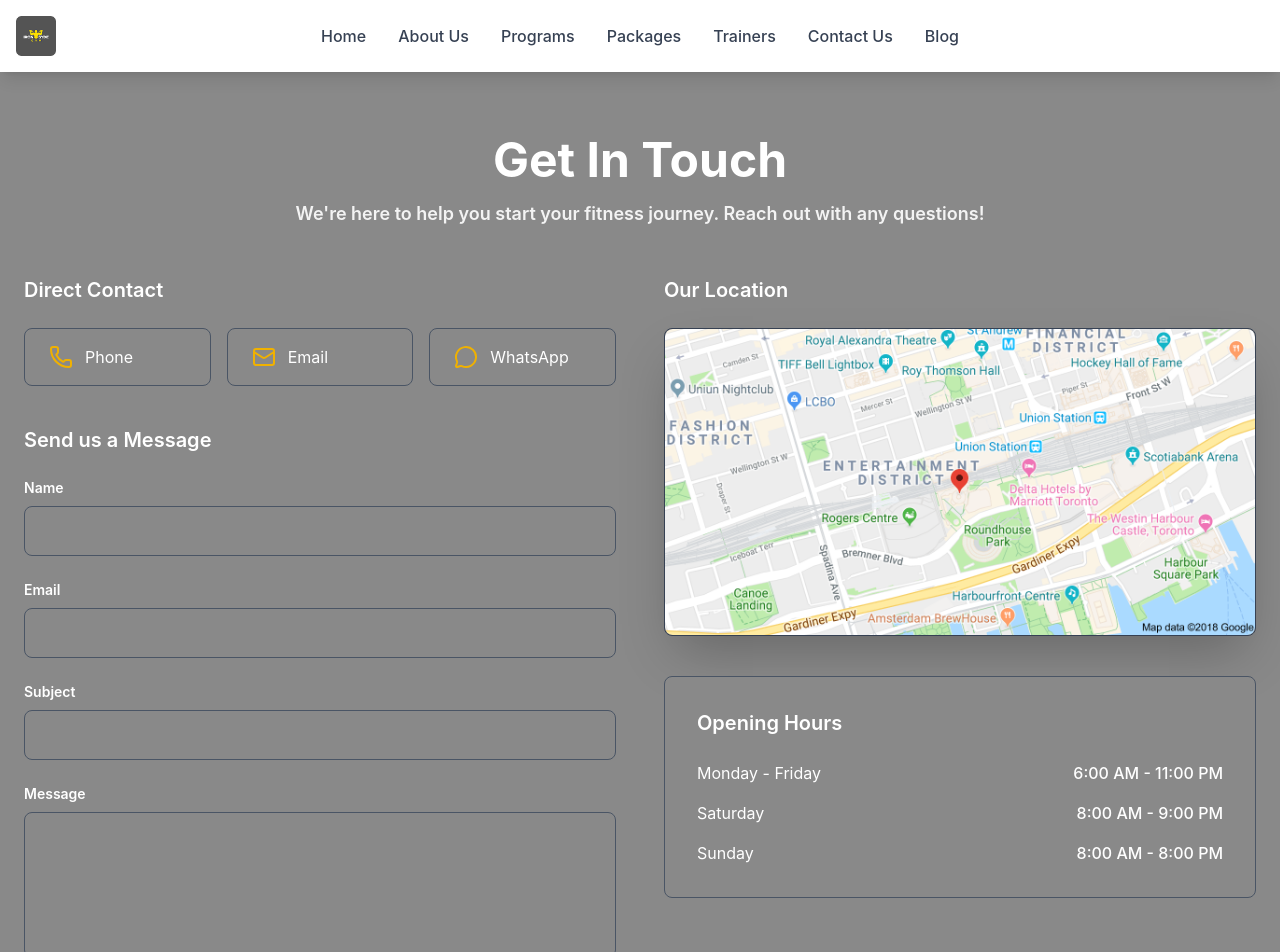
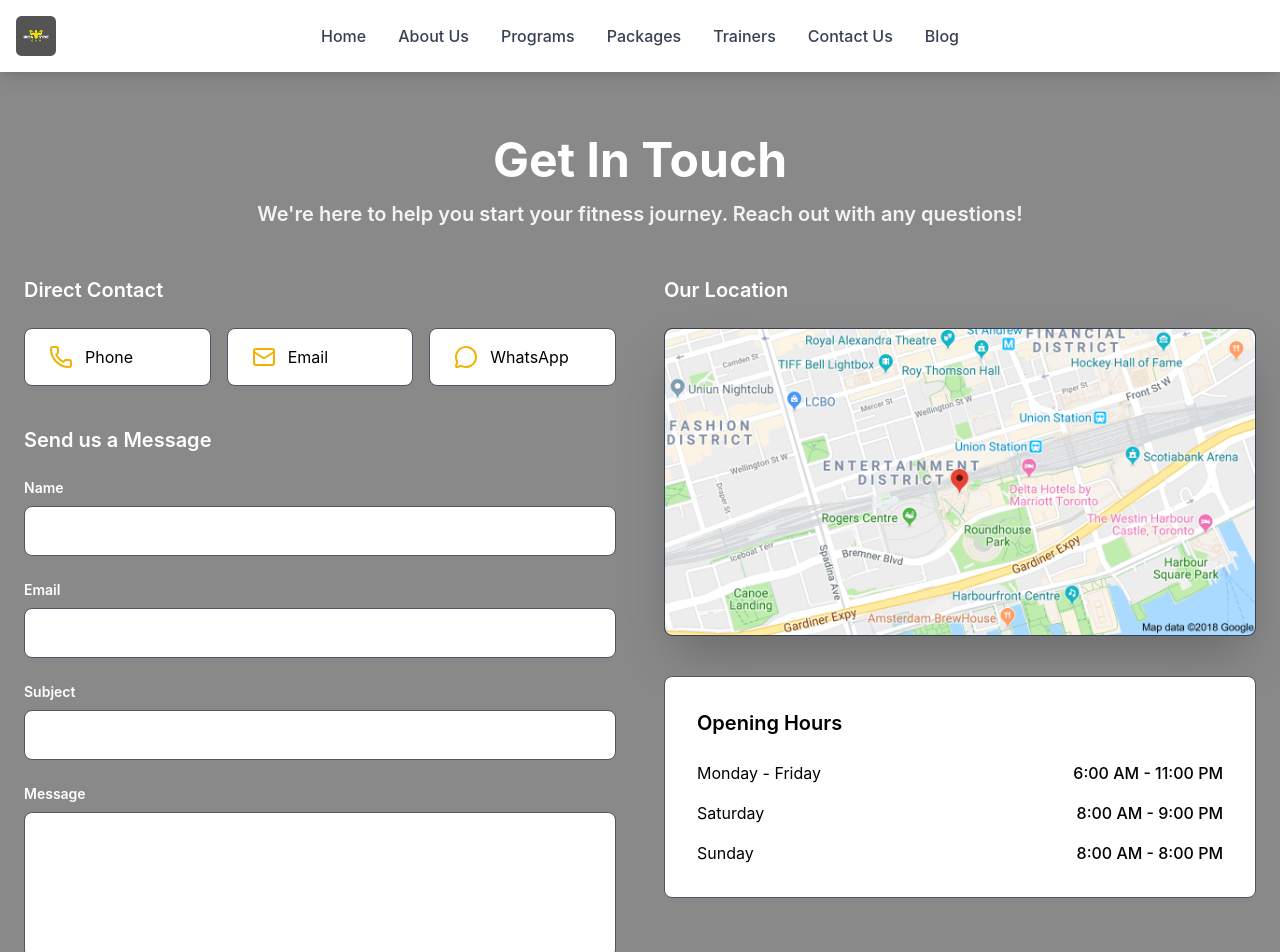
Before and after one commit to supunyasanthaofficial/Gym, a React (Vite) app: page /contact-us in a window 1280 px wide. Shown: the top 952 px of the page. Built offline with nearby package versions, Linux system fonts and the light colour scheme.

Commit message:
change bg color for input fields and open hours

```diff
--- a/src/pages/Contact.jsx
+++ b/src/pages/Contact.jsx
@@ -12,7 +12,7 @@ export default function Contact() {
             <h1 className="text-4xl md:text-5xl font-bold mb-4">
               Get In Touch
             </h1>
-            <p className="text-lg opacity-90 font-semibold">
+            <p className="text-xl opacity-90 font-semibold">
               We're here to help you start your fitness journey. Reach out with
               any questions!
             </p>
@@ -25,14 +25,14 @@ export default function Contact() {
                 <div className="flex flex-wrap gap-4">
                   <a
                     href="tel:+1234567890"
-                    className="flex items-center gap-3 bg-[#898989] hover:bg-[#7a7a7a] transition-all rounded-lg px-6 py-4 flex-1 min-w-[140px] border border-gray-600"
+                    className="flex items-center gap-3 bg-white text-black hover:bg-[#7a7a7a] transition-all rounded-lg px-6 py-4 flex-1 min-w-[140px] border border-gray-600"
                   >
                     <Phone className="w-6 h-6 text-yellow-500" />
                     <span>Phone</span>
                   </a>
                   <a
                     href="mailto:info@gym.com"
-                    className="flex items-center gap-3 bg-[#898989] hover:bg-[#7a7a7a] transition-all rounded-lg px-6 py-4 flex-1 min-w-[140px] border border-gray-600"
+                    className="flex items-center gap-3 bg-white text-black hover:bg-[#7a7a7a] transition-all rounded-lg px-6 py-4 flex-1 min-w-[140px] border border-gray-600"
                   >
                     <Mail className="w-6 h-6 text-yellow-500" />
                     <span>Email</span>
@@ -41,7 +41,7 @@ export default function Contact() {
                     href="https://wa.me/00000002222"
                     target="_blank"
                     rel="noopener noreferrer"
-                    className="flex items-center gap-3 bg-[#898989] hover:bg-[#7a7a7a] transition-all rounded-lg px-6 py-4 flex-1 min-w-[140px] border border-gray-600"
+                    className="flex items-center gap-3 bg-white text-black hover:bg-[#7a7a7a] transition-all rounded-lg px-6 py-4 flex-1 min-w-[140px] border border-gray-600"
                   >
                     <MessageCircle className="w-6 h-6 text-yellow-500" />
                     <span>WhatsApp</span>
@@ -61,7 +61,7 @@ export default function Contact() {
                     <input
                       type="text"
                       required
-                      className="w-full px-4 py-3 bg-[#898989] border border-gray-600 rounded-lg focus:outline-none focus:border-yellow-500 placeholder-gray-400"
+                      className="w-full px-4 py-3 bg-white text-black border border-gray-600 rounded-lg focus:outline-none focus:border-yellow-500 placeholder-gray-400"
                     />
                   </div>
 
@@ -72,7 +72,7 @@ export default function Contact() {
                     <input
                       type="email"
                       required
-                      className="w-full px-4 py-3 bg-[#898989] border border-gray-600 rounded-lg focus:outline-none focus:border-yellow-500 placeholder-gray-400"
+                      className="w-full px-4 py-3 bg-white text-black  border border-gray-600 rounded-lg focus:outline-none focus:border-yellow-500 placeholder-gray-400"
                     />
                   </div>
 
@@ -82,7 +82,7 @@ export default function Contact() {
                     </label>
                     <input
                       type="text"
-                      className="w-full px-4 py-3 bg-[#898989] border border-gray-600 rounded-lg focus:outline-none focus:border-yellow-500 placeholder-gray-400"
+                      className="w-full px-4 py-3 bg-white text-black  border border-gray-600 rounded-lg focus:outline-none focus:border-yellow-500 placeholder-gray-400"
                     />
                   </div>
 
@@ -93,7 +93,7 @@ export default function Contact() {
                     <textarea
                       rows={5}
                       required
-                      className="w-full px-4 py-3 bg-[#898989] border border-gray-600 rounded-lg focus:outline-none focus:border-yellow-500 placeholder-gray-400 resize-none"
+                      className="w-full px-4 py-3 bg-white text-black  border border-gray-600 rounded-lg focus:outline-none focus:border-yellow-500 placeholder-gray-400 resize-none"
                     ></textarea>
                   </div>
 
@@ -119,7 +119,7 @@ export default function Contact() {
                 </div>
               </div>
 
-              <div className="bg-[#898989] rounded-lg p-8 border border-gray-600">
+              <div className="bg-white text-black rounded-lg p-8 border border-gray-600">
                 <h3 className="text-xl font-semibold mb-6">Opening Hours</h3>
                 <div className="space-y-4">
                   <div className="flex justify-between">
```
